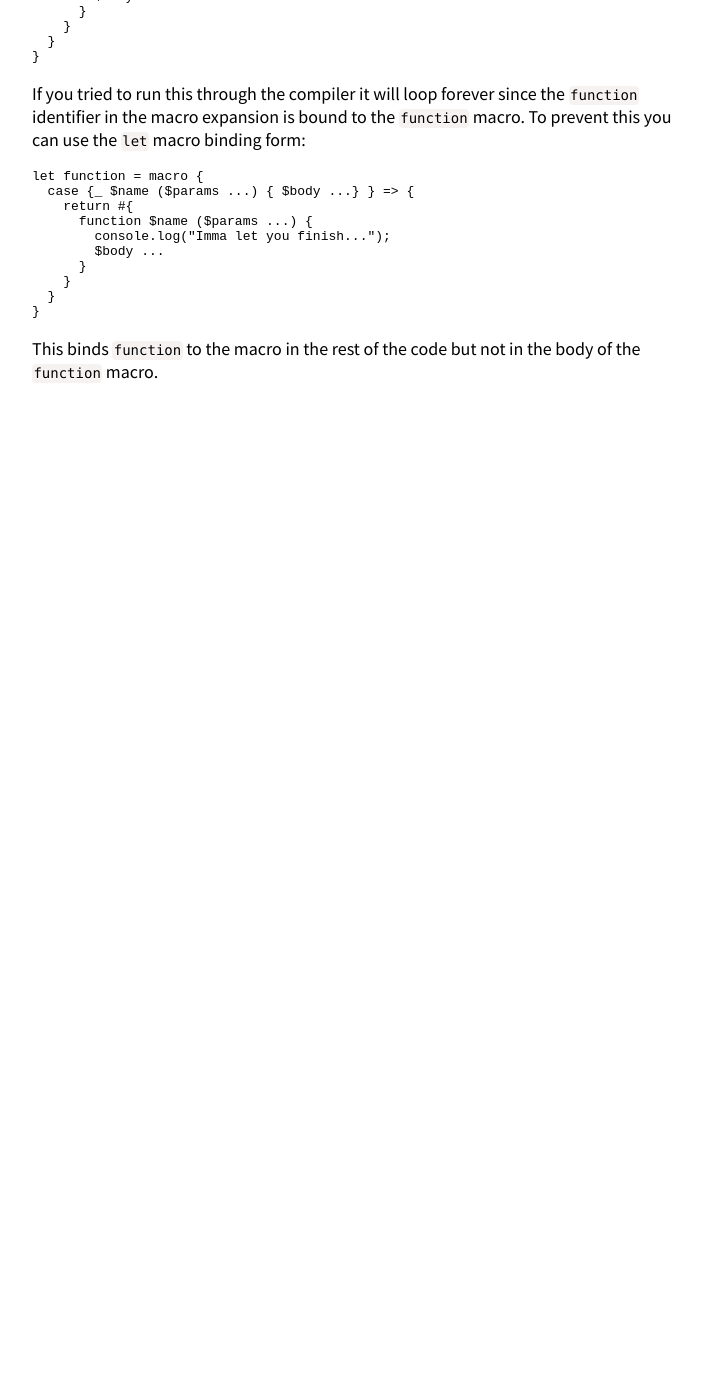
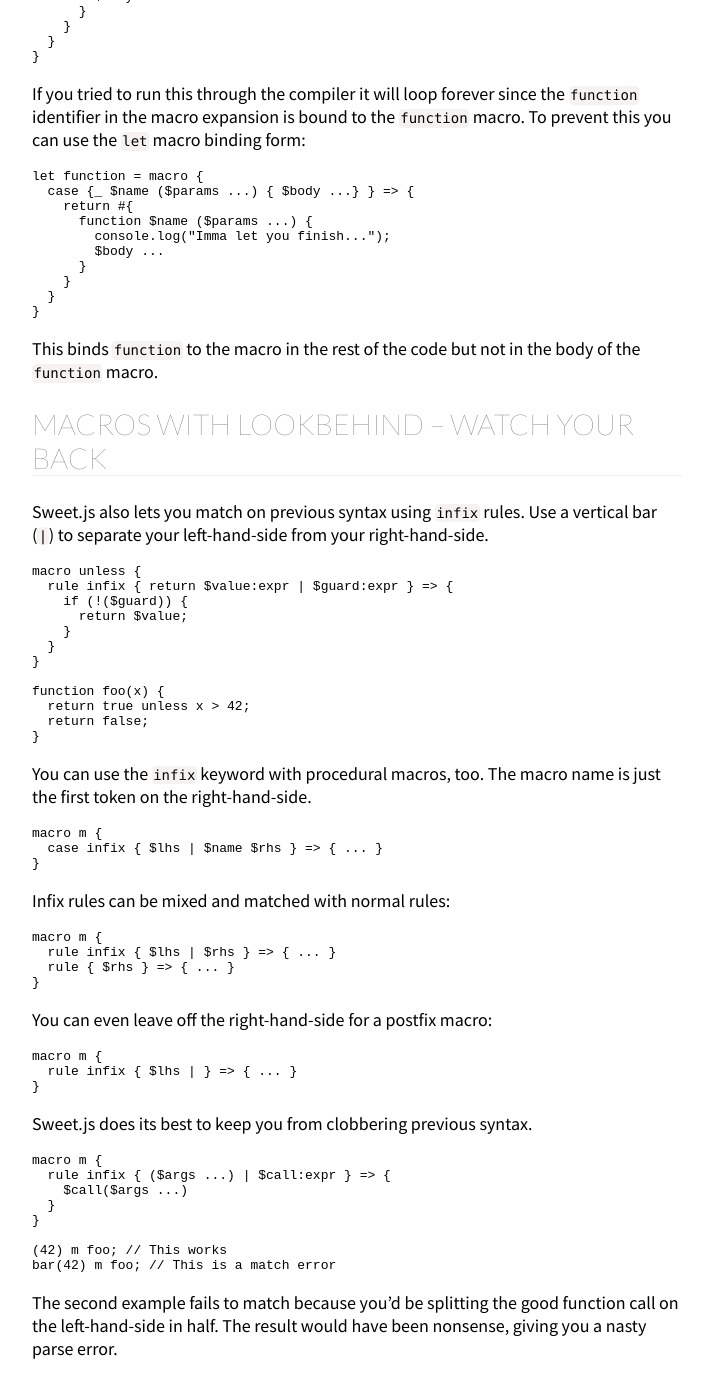
Before and after one commit to sweet-js/sweet-core, a Jekyll site: the page built from index.md, in a window 1280 px wide and 1400 px high, scrolled down 7667 px. Shown: the whole window, without its empty margins (308-1017 px from the left). Built offline with Jekyll 4.4.1, drawn with Linux system fonts in a browser that asks for light colours; before the commit the page ends 8118 px from its top, so only the background shows below that.

Commit message:
Infix macro docs

```diff
--- a/index.md
+++ b/index.md
@@ -446,3 +446,56 @@ form:
 
 This binds `function` to the macro in the rest of the code but not in
 the body of the `function` macro.
+
+## Macros with Lookbehind -- Watch Your Back
+
+Sweet.js also lets you match on previous syntax using `infix` rules. Use a
+vertical bar (`|`) to separate your left-hand-side from your right-hand-side.
+
+    macro unless {
+      rule infix { return $value:expr | $guard:expr } => {
+        if (!($guard)) {
+          return $value;
+        }
+      }
+    }
+
+    function foo(x) {
+      return true unless x > 42;
+      return false;
+    }
+
+You can use the `infix` keyword with procedural macros, too. The macro name is
+just the first token on the right-hand-side.
+
+    macro m {
+      case infix { $lhs | $name $rhs } => { ... }
+    }
+
+Infix rules can be mixed and matched with normal rules:
+
+    macro m {
+      rule infix { $lhs | $rhs } => { ... }
+      rule { $rhs } => { ... }
+    }
+
+You can even leave off the right-hand-side for a postfix macro:
+
+    macro m {
+      rule infix { $lhs | } => { ... }
+    }
+
+Sweet.js does its best to keep you from clobbering previous syntax.
+
+    macro m {
+      rule infix { ($args ...) | $call:expr } => {
+        $call($args ...)
+      }
+    }
+
+    (42) m foo; // This works
+    bar(42) m foo; // This is a match error
+
+The second example fails to match because you'd be splitting the good function
+call on the left-hand-side in half. The result would have been nonsense, giving
+you a nasty parse error.
```
